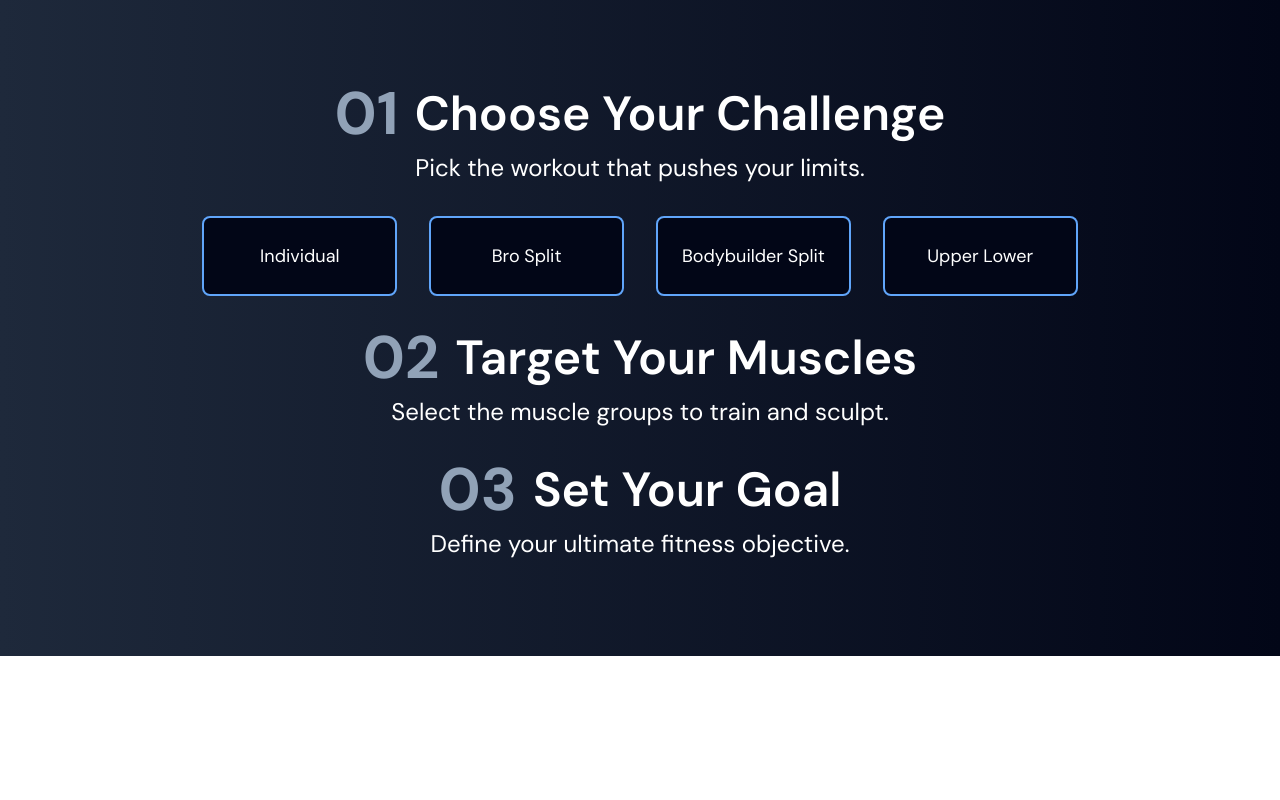
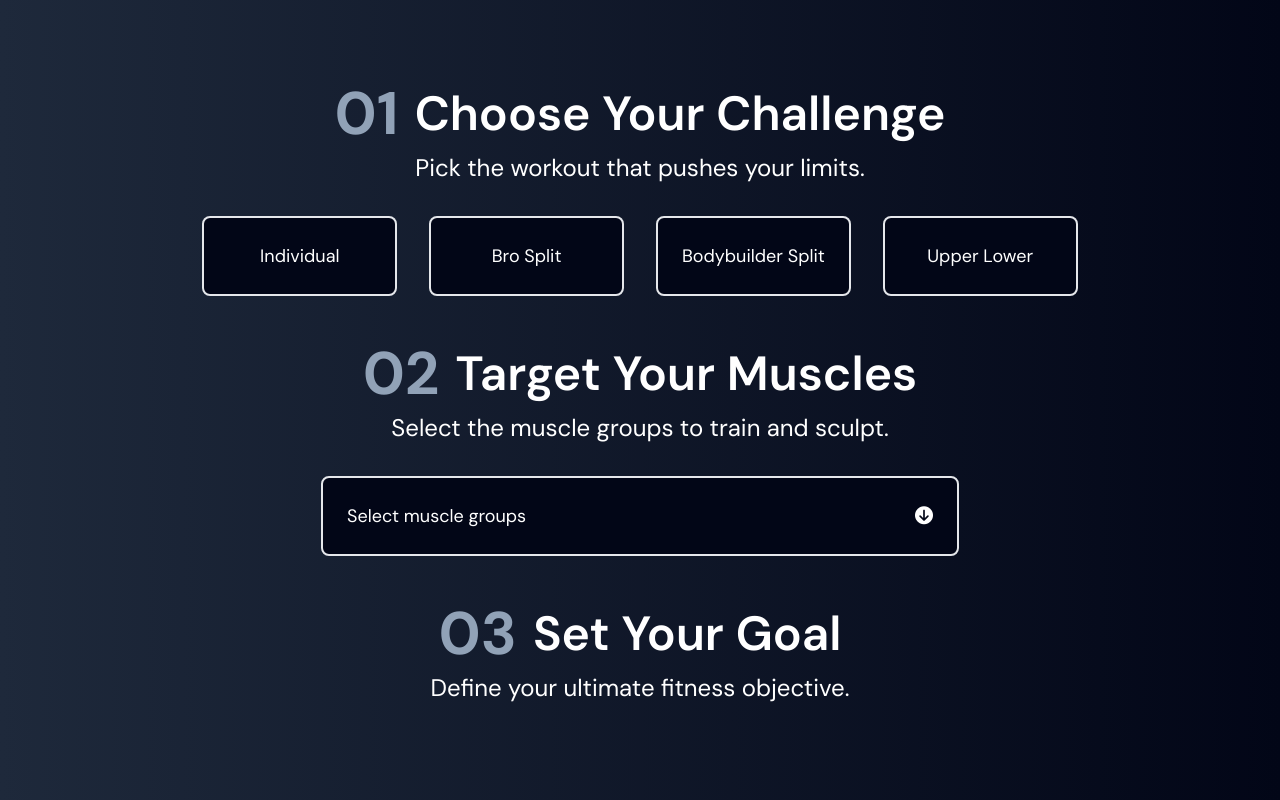
Before and after one commit to ompatel2019/gymApp, a React (Vite) app: page / in a window 1280 px wide. Shown: the part 1052-1852 px from the top of the page. Before the commit the page ends 1708 px from the top, so only its background shows below. Built offline with nearby package versions, Linux system fonts and the light colour scheme.

Commit message:
getting there

```diff
--- a/src/components/Generator.jsx
+++ b/src/components/Generator.jsx
@@ -1,13 +1,14 @@
-import React from 'react'
+import React, { useState } from 'react'
 import GeneratorSubheadings from './GeneratorSubheadings'
 import { WORKOUTS } from '../utils/workouts'
 
 const Generator = () => {
-  const poison = [
-    'Individual', 'Bro Split', 'Bodybuilder Split', 'Upper Lower'
-  ]
+  const regularClass = 'bg-slate-950 p-6 p bg-slate-950 border-2'
+  const showModalClass = 'rounded-t-lg border-b-0'
+  const [showModal, setShowModal] = useState(false)
+  const [challenge, setChallenge] = useState('');
   return (
-    <div className='responsivePad flex flex-col items-center py-24 justify-center space-y-8'>
+    <div className='responsivePad flex flex-col items-center py-24 justify-center space-y-12'>
 
       <div className='space-y-8'>
         <GeneratorSubheadings
@@ -16,10 +17,10 @@ const Generator = () => {
           subheading={'Pick the workout that pushes your limits.'}
         />
 
-        <div className='grid grid-cols-2 lg:grid-cols-4 gap-8'>
+        <div className='grid grid-cols-2 lg:grid-cols-4 gap-8 '>
           {Object.keys(WORKOUTS).map((type, typeIndex) => {
             return (
-              <button className='p-6 border-2 bg-slate-950 border-blue-400 rounded-lg text-white p' key={typeIndex}>
+              <button onClick={() => {{setChallenge(type)} console.log(challenge)}} className={`${regularClass} hover:bg-white hover:border-black hover:text-black transition-all ease-in-out duration-500 rounded-lg`} key={typeIndex}>
                 <p className='capitalize'>{
                   type.replaceAll('_', " ")}
                 </p>
@@ -30,12 +31,41 @@ const Generator = () => {
 
       </div>
 
-      <div>
+      <div className='w-[72.5%] space-y-8'>
         <GeneratorSubheadings
           number={'02'}
           heading={'Target Your Muscles'}
           subheading={'Select the muscle groups to train and sculpt.'}
         />
+        <div>
+
+        <div className={`${regularClass} flex items-center justify-between ${ showModal ? showModalClass : 'rounded-lg'}`}>
+            <p>Select muscle groups</p>
+            {!showModal &&
+            <button onClick={() => {setShowModal(prev => !prev)}}><i className="fa-solid fa-circle-arrow-down"></i></button>
+              }
+
+            {showModal && <button onClick={() => {setShowModal(prev => !prev)}}>
+              <i className="fa-solid fa-circle-arrow-up"></i>
+            </button>
+            }
+          </div>
+
+          {showModal &&
+            <div className='bg-slate-950 flex flex-col gap-4 w-full text-center justify-center items-center rounded-b-lg border-b-2 border-x-2'>
+                <p className='p-4 border-y-2 w-full text-center'>Bicep</p>
+                <p className='p-4 border-b-2 w-full text-center'>Tricep</p>
+                <p className='p-4 border-b-2 w-full text-center'>Back</p>
+                <p className='p-4 border-b-2 w-full text-center'>Glutes</p>
+                <p className='p-4 w-full text-center'>Calves</p>
+            </div>
+          }
+
+
+
+
+        </div>
+
       </div>
 
       <div>
@@ -44,6 +74,7 @@ const Generator = () => {
           heading={'Set Your Goal'}
           subheading={'Define your ultimate fitness objective.'}
         />
+
       </div>
 
 
```
